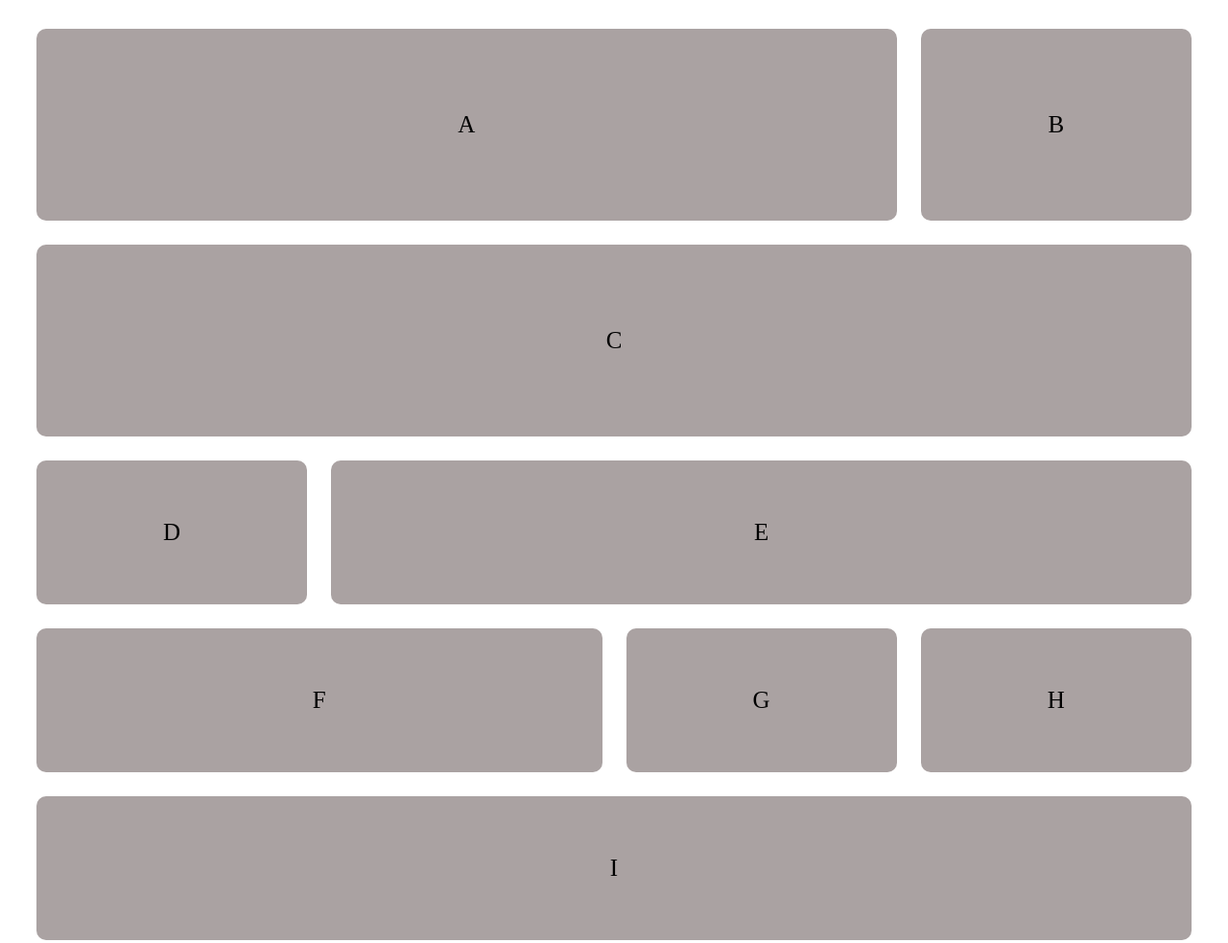
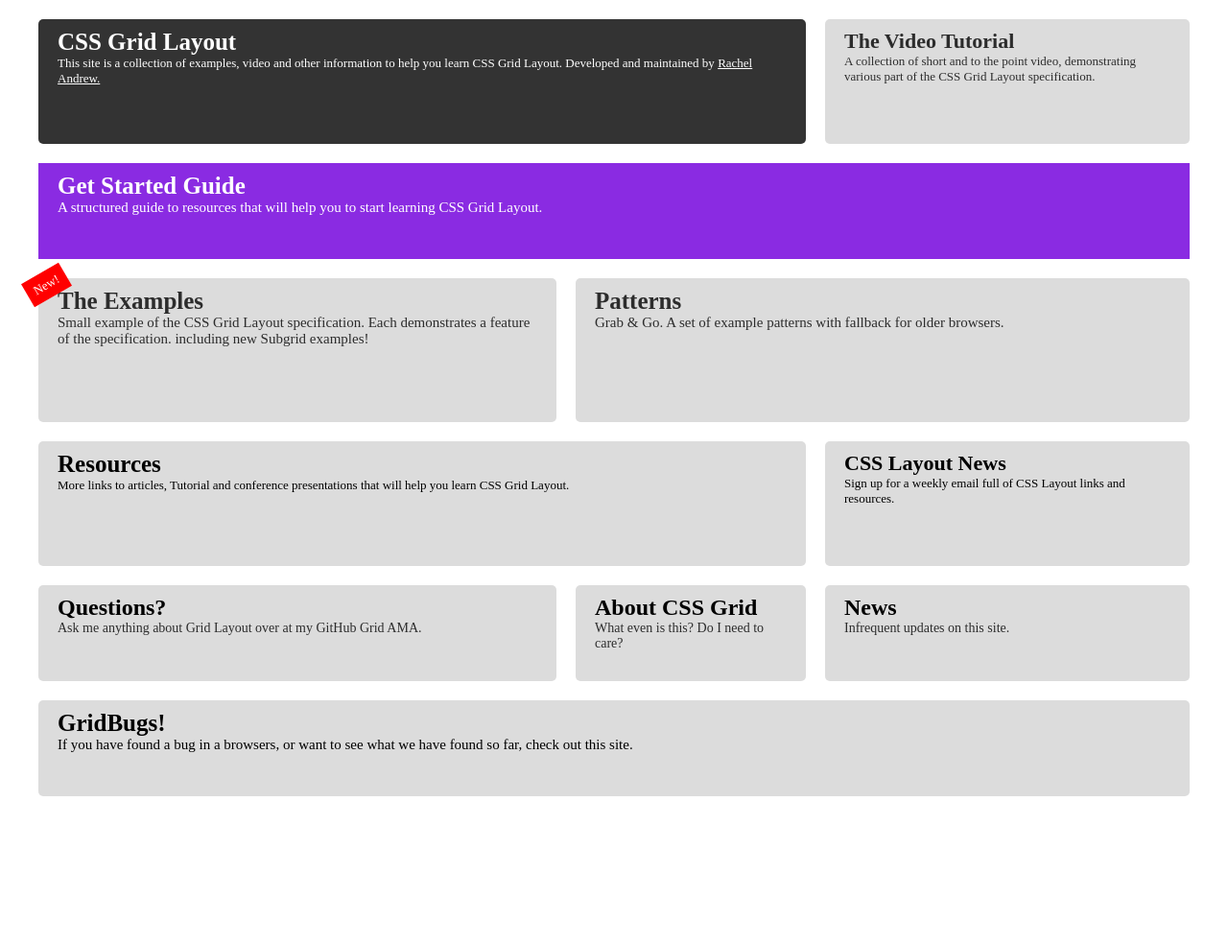
Before and after one commit to pheasa-dev/Homework_Grid-and-Responsive, a plain HTML site: page index.html in a window 1280 px wide. Shown: the whole page at 96% size. After the commit the page ends 850 px from the top, so only its background shows below. Drawn offline with Linux system fonts and the light colour scheme.

Commit message:
responesive on only phone

```diff
--- a/index.html
+++ b/index.html
@@ -1,24 +1,116 @@
 <!DOCTYPE html>
 <html lang="en">
+
 <head>
-    <meta charset="UTF-8">
-    <meta name="viewport" content="width=device-width, initial-scale=1.0">
-    <title>Homework web</title>
-    <link rel="stylesheet" href="./style.css">
+    <meta charset="UTF-8" />
+    <meta name="viewport" content="width=device-width, initial-scale=1" />
+    <title>homework</title>
+    <link
+        href="https://fonts.googleapis.com/css2?family=Poppins:ital,wght@0,100;0,200;0,300;0,400;0,500;0,600;0,700;0,800;0,900;1,100;1,200;1,300;1,400;1,500;1,600;1,700;1,800;1,900&display=swap"
+        rel="stylesheet" />
+    <link rel="stylesheet" href="./style.css" />
 </head>
+
 <body>
-    <section>
-        <div class="container">
-            <div class="item a">A</div>
-            <div class="item b">B</div>
-            <div class="item c">C</div>
-            <div class="item d">D</div>
-            <div class="item e">E</div>
-            <div class="item f">F</div>
-            <div class="item g">G</div>
-            <div class="item h">H</div>
-            <div class="item i">I</div>
-        </div>
-    </section>
+    <div class="big-container">
+        <section>
+            <div class="container-main">
+                <div class="main-box box1">
+                    <h1>CSS Grid Layout</h1>
+                    <p>
+                        This site is a collection of examples, video and other information
+                        to help you learn CSS Grid Layout. Developed and maintained by
+                        <span>Rachel Andrew.</span>
+                    </p>
+                </div>
+                <div class="main-box box2">
+                    <h1>The Video Tutorial</h1>
+                    <p>
+                        A collection of short and to the point video, demonstrating
+                        various part of the CSS Grid Layout specification.
+                    </p>
+                </div>
+            </div>
+        </section>
+        <section>
+            <div class="container-main-1">
+                <h1>Get Started Guide</h1>
+                <p>
+                    A structured guide to resources that will help you to start learning
+                    CSS Grid Layout.
+                </p>
+            </div>
+        </section>
+
+        <section>
+            <div class="container-main-2">
+                <div class="container-box item">
+                    <div class="box">New!</div>
+                    <h1>The Examples</h1>
+                    <p>
+                        Small example of the CSS Grid Layout specification. Each
+                        demonstrates a feature of the specification. including new Subgrid
+                        examples!
+                    </p>
+                </div>
+                <div class="container-box item">
+                    <h1>Patterns</h1>
+                    <p>
+                        Grab & Go. A set of example patterns with fallback for older
+                        browsers.
+                    </p>
+                </div>
+            </div>
+        </section>
+
+        <section>
+            <div class="container-main">
+                <div class="main-box box1 newBox">
+                    <h1>Resources</h1>
+                    <p>
+                        More links to articles, Tutorial and conference presentations that
+                        will help you learn CSS Grid Layout.
+                    </p>
+                </div>
+                <div class="main-box box2 newBox">
+                    <h1>CSS Layout News</h1>
+                    <p>
+                        Sign up for a weekly email full of CSS Layout links and resources.
+                    </p>
+                </div>
+            </div>
+        </section>
+
+        <section>
+            <div class="container-item">
+                <div class="contact item1">
+                    <h1>Questions?</h1>
+                    <p>
+                        <span>Ask me anything</span> about Grid Layout over at my GitHub
+                        Grid AMA.
+                    </p>
+                </div>
+                <div class="contact item2">
+                    <h1>About CSS Grid</h1>
+                    <p>What even is this? Do I need to care?</p>
+                </div>
+                <div class="contact item3">
+                    <h1>News</h1>
+                    <p>Infrequent updates on this site.</p>
+                </div>
+            </div>
+        </section>
+
+        <section>
+            <div class="container-main-1 footer-color">
+                <h1>GridBugs!</h1>
+                <p>
+                    If you have found a bug in a browsers, or want to see what we have
+                    found so far, check out this site.
+                </p>
+            </div>
+        </section>
+    </div>
 </body>
+
 </html>
--- a/style.css
+++ b/style.css
@@ -1,66 +1,186 @@
-/* =========================================== */
-.container {
+*{
+  margin: 0;
+  padding: 0;
+  box-sizing: border-box;
+}
+:root{
+  --bg-black: #000000cc;
+  --bg-blue: blueviolet;
+  --bg-gray: gainsboro;
+  --bg-red: red;
+  --color-white: #fff;
+}
+body{
+  font-family: 'Times New Roman', Times, serif
+}
+.big-container{
+  width: 1200px;
+  margin: 20px auto;
+}
+.container-main{
   display: grid;
-  grid-template-columns: repeat(4, 1fr);
-  grid-template-rows: repeat(2, 200px);
-  gap: 25px;
-margin: 30px;
+  grid-template-columns: 800px 380px;
+  grid-template-rows: 130px;
+  gap: 0 20px;
 }
-.a,.b,.c,.d,.e,.f,.g,.h,.i {
-  display: flex;
-  justify-content: center;
-  align-items: center;
+.container-main .main-box{
+  padding: 10px 20px;
+  border-radius: 5px;
+}
+.container-main .box1{
+  background-color: var(--bg-black);
+}
+.container-main .main-box h1{
+  color: var(--color-white);
   font-size: 25px;
+  font-weight: 600;
 }
-.a {
-  grid-column: 1 / span 3;
-  background-color: rgb(170, 162, 162);
-  border-radius: 10px;
+.container-main .main-box p {
+  color: var(--color-white);
+  font-size: 13px;
+  font-weight: 500;
 }
-.b {
-  background-color: rgb(170, 162, 162);
-  border-radius: 10px;
+.container-main .main-box span{
+  text-decoration: underline;
+  cursor: pointer;
+}
+.container-main .box2{
+  background-color: var(--bg-gray);
+}
+.container-main .box2 h1{
+  color: var(--bg-black);
+  font-size: 22px;
+}
+.container-main .box2 p{
+  color: var(--bg-black);
+  font-size: 13px;
+  font-weight: 500;
+}
+.container-main-1{
+  display: grid;
+  grid-template-columns: 1200px;
+  background-color: var(--bg-blue);
+  margin-top: 20px;
+  padding: 10px 20px;
+}
+.container-main-1 h1{
+  font-size: 25px;
+  color: var(--color-white);
+}
+.container-main-1 p{
+  color: var(--color-white);
+  font-size: 15px;
+  margin-bottom: 35px;
+}
+.container-main-2{
+  display: grid;
+  grid-template-columns: 540px 640px;
+  grid-template-rows: 150px;
+  gap: 0 20px;
+  margin-top: 20px;
+  margin-bottom: 20px;
+  position: relative;
+}
+.box{
+  width: 45px;
+  height: 28px;
+  font-size: 13px;
+  background-color: var(--bg-red);
+  display: grid;
+  place-content: center;
+  color: var(--color-white);
+  position: absolute;
+  top: -5%;
+  left: -1.2%;
+  transform: rotate(-30deg);
+}
+.container-box{
+  border-radius: 5px;
+  padding: 10px 20px;
+}
+.container-main-2 .item{
+  background-color: var(--bg-gray);
+}
+.container-box h1{
+  font-size: 25px;
+  color: var(--bg-black);
+}
+.container-box p{
+  font-size: 15px;
+  color: var(--bg-black);
+}
+.container-main .newBox{
+  background-color: var(--bg-gray);
+}
+.container-main .newBox h1,
+.container-main .newBox p{
+  color: black;
+}
+.container-item{
+  display: grid;
+  grid-template-columns: 540px 240px 380px;
+  grid-template-rows: 100px;
+  gap: 0 20px;
+  margin-top: 20px;
+}
+.contact{
+  background-color: var(--bg-gray);
+  border-radius: 5px;
+  padding: 10px 20px;
+}
+.item1 p,
+.item2 p,
+.item3 p{
+  color: var(--bg-black);
+  font-size: 14px;
+}
 
+.footer-color{
+  border-radius: 5px;
+  background-color: var(--bg-gray);
 }
-.c {
-  background-color: rgb(170, 162, 162);
-  border-radius: 10px;
-  grid-column: 1 / span 4;
-  grid-row: 2;
+.footer-color h1,
+.footer-color p{
+  color: black;
 }
-.d {
-  grid-column: 1 / span 1;
-  background-color: rgb(170, 162, 162);
-  border-radius: 10px;
-  height: 150px;
+
+/* @media  Responsive on only phone*/
+@media screen and (max-width: 640px) {
+  .container{
+      width: 100%;
+      padding: 15px;
+      margin-top: 0;
+  }
+  .container-main{
+      display: grid;
+      grid-template-columns: auto;
+      grid-template-rows: 150px 150px;
+      row-gap: 15px;
+  }
+  .container-main-1{
+      display: grid;
+      grid-template-columns: auto;
+      grid-template-rows: auto;
+  }
+  .container-main-2{
+      display: grid;
+      grid-template-columns: auto;
+      grid-template-rows: 150px 150px;
+      row-gap: 15px;
+      position: relative;
+  }
+   .box{
+      width: 40px;
+      height: 25px;
+      position: absolute;
+      top: -9px;
+      left: -3%;
+      font-size: 12px;
+  }
+  .container-item{
+      display: grid;
+      grid-template-columns: auto;
+      grid-template-rows: 130px 120px 120px;
+      row-gap: 15px;
+  }
 }
-.e {
-  background-color: rgb(170, 162, 162);
-  border-radius: 10px;
-  grid-column: span 3;
-  height: 150px;
-}
-.f {
-  grid-column: 1 / span 2;
-  background-color: rgb(170, 162, 162);
-  border-radius: 10px;
-  height: 150px;
-}
-.g {
-  background-color: rgb(170, 162, 162);
-  border-radius: 10px;
-  grid-column: span 1;
-  height: 150px;
-}
-.h {
-  grid-column: span 1;
-  background-color: rgb(170, 162, 162);
-  border-radius: 10px;
-  height: 150px;
-}
-.i {
-  background-color: rgb(170, 162, 162);
-  border-radius: 10px;
-  grid-column: 1 / span 4;
-  height: 150px;
-}
```
